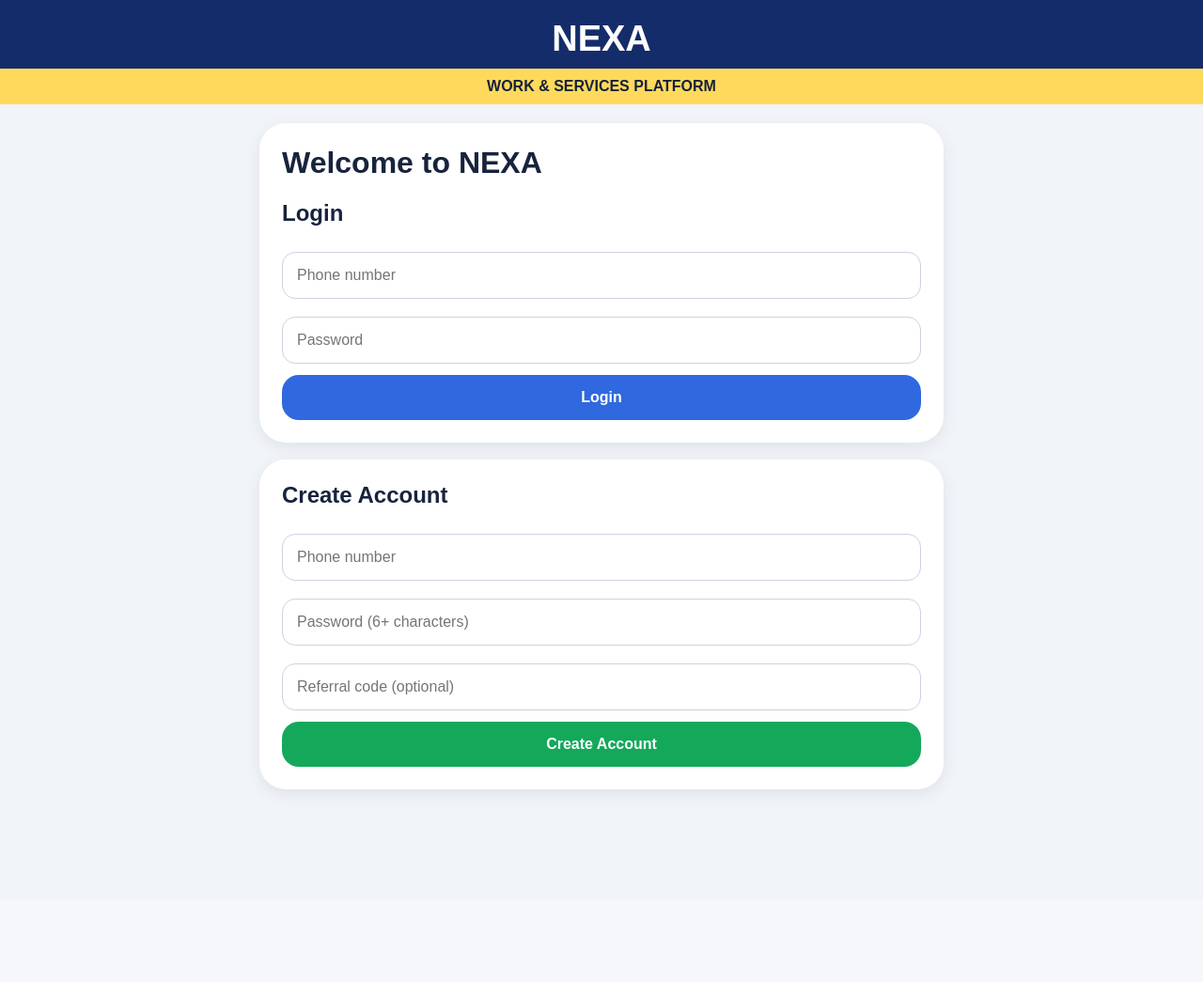
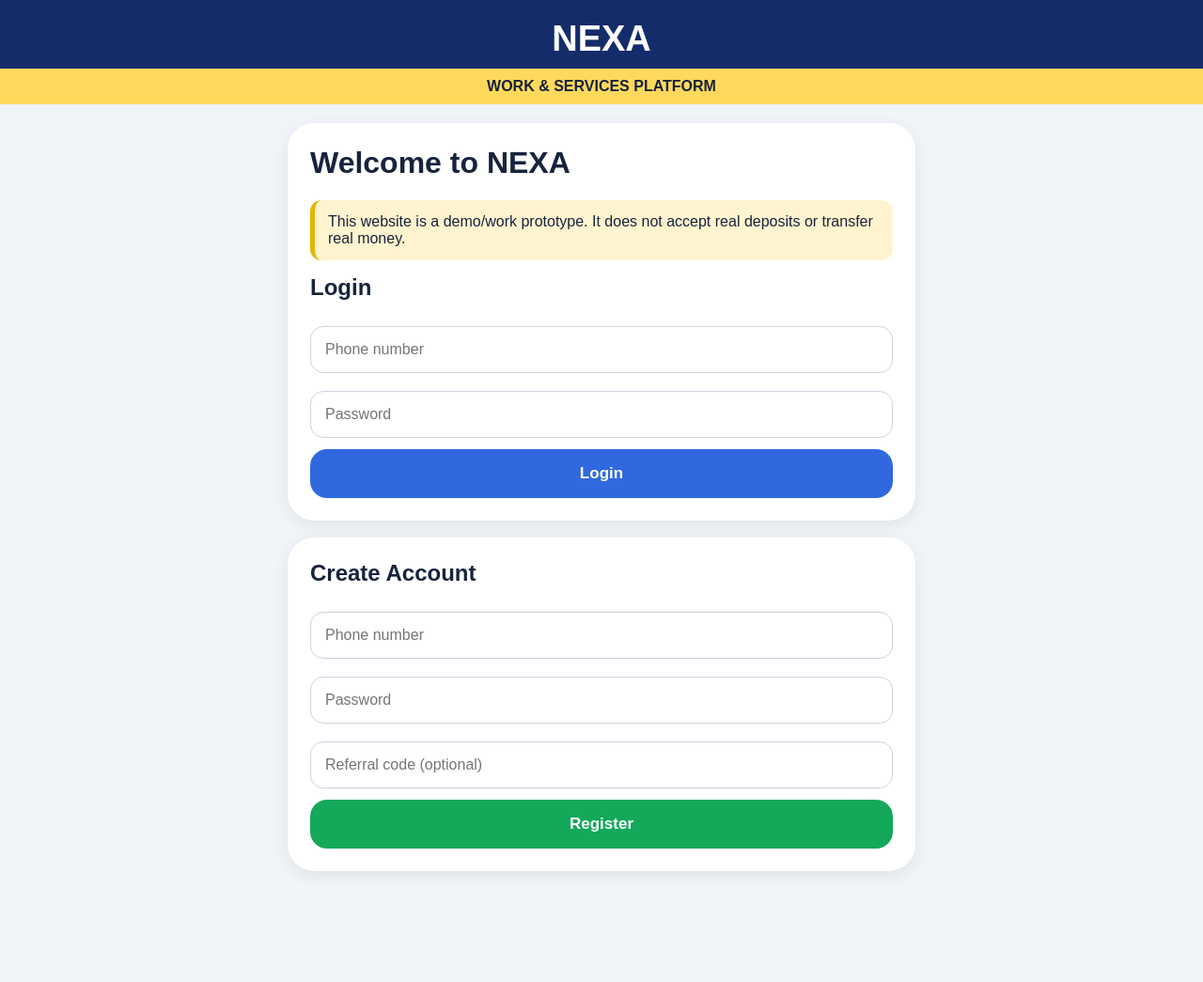
Before and after one commit to angesomgjohn-bot/direct-reward-demo, a Flask app: page / in a window 1280 px wide. Shown: the whole page at 94% size. Before the commit the page ends 847 px from the top, so only its background shows below. Run offline with Flask 3, Linux system fonts and the light colour scheme.

Commit message:
Update index.html

```diff
--- a/templates/index.html
+++ b/templates/index.html
@@ -5,27 +5,49 @@
 <meta name="viewport" content="width=device-width, initial-scale=1.0">
 <title>NEXA — Work & Services Platform</title>
 <style>
-*{box-sizing:border-box}body{margin:0;font-family:Arial,sans-serif;background:#f1f4f9;color:#18233d}
-.top{background:#142c69;color:#fff;text-align:center;padding:20px 10px 10px}.logo{font-size:38px;font-weight:900}
+*{box-sizing:border-box}
+body{margin:0;font-family:Arial,sans-serif;background:#f1f4f9;color:#18233d}
+.top{background:#142c69;color:#fff;text-align:center;padding:20px 10px 10px}
+.logo{font-size:38px;font-weight:900}
 .subtitle{background:#ffd95c;color:#17213a;padding:10px;margin:10px -10px -10px;font-weight:800}
-.container{max-width:760px;margin:auto;padding:20px 16px 100px}.card{background:#fff;border-radius:28px;padding:24px;margin-bottom:18px;box-shadow:0 5px 18px rgba(0,0,0,.08)}
-.balance{background:#17233a;color:#fff;text-align:center}.balance-number{color:#16d967;font-size:44px;font-weight:900;margin:12px 0}
-.grid{display:grid;grid-template-columns:1fr 1fr;gap:12px}button,.btn{display:block;width:100%;border:0;border-radius:18px;padding:15px;background:#2f68df;color:#fff;font-size:16px;font-weight:700;text-decoration:none;text-align:center;cursor:pointer}
-.green{background:#14a85b}.dark{background:#172d69}.yellow{background:#ffd95c;color:#17213a}.red{background:#e92835}.gray{background:#687386}
-.plan,.rowbox{border:1px solid #dce1e9;border-radius:22px;padding:18px;margin-top:14px}.price{font-size:32px;font-weight:900;margin:8px 0 16px}
-.task{background:#f0f3f8;border-radius:14px;padding:13px;margin:8px 0}.task-row{display:flex;align-items:center;justify-content:space-between;gap:10px}
-.small-btn{width:auto;padding:9px 13px;font-size:13px}input{width:100%;padding:15px;border:1px solid #ccd3df;border-radius:14px;margin:7px 0 12px;font-size:16px}
+.container{max-width:700px;margin:auto;padding:20px 16px 100px}
+.card{background:#fff;border-radius:28px;padding:24px;margin-bottom:18px;box-shadow:0 5px 18px rgba(0,0,0,.08)}
+.balance{background:#17233a;color:#fff;text-align:center}
+.balance-number{color:#16d967;font-size:44px;font-weight:900;margin:12px 0}
+.grid{display:grid;grid-template-columns:1fr 1fr;gap:12px}
+button,.btn{display:block;width:100%;border:0;border-radius:18px;padding:16px;background:#2f68df;color:#fff;font-size:17px;font-weight:700;text-decoration:none;text-align:center;cursor:pointer}
+.green{background:#14a85b}.dark{background:#172d69}.yellow{background:#ffd95c;color:#17213a}.red{background:#e92835}
+.plan{border:1px solid #dce1e9;border-radius:24px;padding:20px;margin-top:16px}
+.price{font-size:34px;font-weight:900;margin:8px 0}
+.reward{background:#e8f8ee;border-left:5px solid #14a85b;padding:14px;border-radius:12px;margin:12px 0;font-size:18px;font-weight:800}
+input{width:100%;padding:15px;border:1px solid #ccd3df;border-radius:14px;margin:7px 0 12px;font-size:16px}
 .notice{background:#fff4cf;border-left:5px solid #e4b500;padding:14px;border-radius:12px;margin-bottom:15px}
-.success{background:#e5f8ec;border-left:5px solid #14a85b;padding:14px;border-radius:12px;margin-bottom:15px}.error{background:#ffe8e8;border-left:5px solid #e92835;padding:14px;border-radius:12px;margin-bottom:15px}
-.history{border-bottom:1px solid #ddd;padding:13px 0}.status{font-weight:800}.pending{color:#b27a00}.approved,.paid{color:#0b8a46}.rejected{color:#c21d2a}
-.bottom{position:fixed;bottom:0;left:0;right:0;background:#fff;display:grid;grid-template-columns:repeat(4,1fr);border-top:1px solid #ddd;z-index:5}.bottom a{padding:12px 4px;text-align:center;color:#4b5260;text-decoration:none;font-size:13px}
-hr{border:0;border-top:1px solid #e5e8ee;margin:20px 0}h1,h2,h3{margin-top:0}.muted{color:#6b7280;font-size:14px}
-@media(max-width:500px){.grid{grid-template-columns:1fr 1fr}.balance-number{font-size:36px}.card{padding:20px}}
+.success{background:#e5f8ec;border-left:5px solid #14a85b;padding:14px;border-radius:12px;margin-bottom:15px}
+.error{background:#ffe5e5;border-left:5px solid #e92835;padding:14px;border-radius:12px;margin-bottom:15px}
+.history{border-bottom:1px solid #ddd;padding:13px 0}
+.bottom{position:fixed;bottom:0;left:0;right:0;background:#fff;display:grid;grid-template-columns:repeat(4,1fr);border-top:1px solid #ddd;z-index:5}
+.bottom a{padding:12px 4px;text-align:center;color:#4b5260;text-decoration:none;font-size:13px}
+h1,h2,h3{margin-top:0}
+@media(max-width:500px){.balance-number{font-size:38px}}
 </style>
 </head>
 <body>
-<div class="top"><div class="logo">NEXA</div><div class="subtitle">WORK & SERVICES PLATFORM</div></div>
+
+<div class="top">
+  <div class="logo">NEXA</div>
+  <div class="subtitle">WORK & SERVICES PLATFORM</div>
+</div>
+
 <div class="container">
+
+{% if not user %}
+
+<div class="card">
+  <h1>Welcome to NEXA</h1>
+  <div class="notice">
+    This website is a demo/work prototype. It does not accept real deposits
+    or transfer real money.
+  </div>
 
   {% with messages = get_flashed_messages(with_categories=true) %}
     {% for category, message in messages %}
@@ -33,12 +55,8 @@ hr{border:0;border-top:1px solid #e5e8ee;margin:20px 0}h1,h2,h3{margin-top:0}.mu
     {% endfor %}
   {% endwith %}
 
-{% if not user %}
-<div class="card">
-<h1>Welcome to NEXA</h1>
   <h2>Login</h2>
   <form method="POST" action="/login">
-<input type="hidden" name="_csrf" value="{{ csrf_token }}">
     <input name="phone" placeholder="Phone number" required>
     <input name="password" type="password" placeholder="Password" required>
     <button type="submit">Login</button>
@@ -48,15 +66,15 @@ hr{border:0;border-top:1px solid #e5e8ee;margin:20px 0}h1,h2,h3{margin-top:0}.mu
 <div class="card">
   <h2>Create Account</h2>
   <form method="POST" action="/register">
-<input type="hidden" name="_csrf" value="{{ csrf_token }}">
     <input name="phone" placeholder="Phone number" required>
-<input name="password" type="password" placeholder="Password (6+ characters)" required>
+    <input name="password" type="password" placeholder="Password" required>
     <input name="referral" placeholder="Referral code (optional)">
-<button class="green" type="submit">Create Account</button>
+    <button class="green" type="submit">Register</button>
   </form>
 </div>
 
 {% else %}
+
 <div class="card balance">
   <div>Available Wallet Balance</div>
   <div class="balance-number">{{ "%.2f"|format(user["balance"]) }} ETB</div>
@@ -64,8 +82,8 @@ hr{border:0;border-top:1px solid #e5e8ee;margin:20px 0}h1,h2,h3{margin-top:0}.mu
 </div>
 
 <div class="grid">
-<a class="btn" href="#plans">💼 Plans</a>
-<a class="btn green" href="#wallet">💰 Wallet</a>
+  <a class="btn" href="#plans">📋 Plans</a>
+  <a class="btn green" href="#deposit">💰 Deposit</a>
   <a class="btn" href="#tasks">📋 Tasks</a>
   <a class="btn dark" href="/referral">👥 Invite</a>
   <a class="btn green" href="#withdraw">💵 Withdraw</a>
@@ -74,119 +92,134 @@ hr{border:0;border-top:1px solid #e5e8ee;margin:20px 0}h1,h2,h3{margin-top:0}.mu
   <a class="btn red" href="/logout">Logout</a>
 </div>
 
-<div class="card" id="wallet">
+{% with messages = get_flashed_messages(with_categories=true) %}
+  {% for category, message in messages %}
+    <div class="{{ 'success' if category == 'success' else 'error' }}" style="margin-top:18px">{{ message }}</div>
+  {% endfor %}
+{% endwith %}
+
+<div class="card" id="plans">
+  <h2>Available Plans</h2>
+  <p>Select a plan based on the package amount and its daily reward.</p>
+
+  {% for plan in plans %}
+  <div class="plan">
+    <h2>{{ plan["name"] }}</h2>
+    <div class="price">{{ "{:,.0f}".format(plan["price"]) }} ETB</div>
+    <div class="reward">
+      Daily Reward: {{ "{:,.0f}".format(plan["daily_reward"]) }} ETB
+    </div>
+    <div class="notice">
+      Demo package. Plan activation/payment is handled according to the site's
+      verification flow.
+    </div>
+  </div>
+  {% endfor %}
+</div>
+
+<div class="card" id="deposit">
   <h2>💰 Deposit</h2>
-<p>Send the requested amount to the account shown below, then submit your transaction/reference number for verification.</p>
+  <p>Send the requested amount to the account shown below, then submit your
+     transaction/reference number for verification.</p>
+
   <div class="notice">
     <strong>{{ bank_name }}</strong><br>
-Account Name: {{ bank_account_name or "Set BANK_ACCOUNT_NAME in Render Environment Variables" }}<br>
-Account Number: {{ bank_account_number or "Set BANK_ACCOUNT_NUMBER in Render Environment Variables" }}
+    Account Name: {{ bank_account_name or "Set BANK_ACCOUNT_NAME in Render" }}<br>
+    Account Number: {{ bank_account_number or "Set BANK_ACCOUNT_NUMBER in Render" }}
   </div>
+
   <form method="POST" action="/deposit">
-<input type="hidden" name="_csrf" value="{{ csrf_token }}">
-<input name="amount" type="number" min="1" step="0.01" placeholder="Deposit amount (ETB)" required>
-<input name="reference" placeholder="Transaction / reference number" required>
-<button class="green" type="submit">Submit Deposit</button>
+    <input name="amount" type="number" min="1" step="0.01"
+           placeholder="Deposit amount (ETB)" required>
+    <input name="reference"
+           placeholder="Transaction / reference number" required>
+    <button class="green" type="submit">Submit Deposit for Verification</button>
   </form>
-
-<hr>
-<h3>Deposit History</h3>
-{% if deposits %}
-{% for d in deposits %}
-<div class="history">
-<strong>{{ "%.2f"|format(d["amount"]) }} ETB</strong> — {{ d["reference"] }}<br>
-<span class="status {{ d['status']|lower }}">{{ d["status"] }}</span>
-</div>
-{% endfor %}
-{% else %}<p class="muted">No deposits yet.</p>{% endif %}
 </div>
 
 <div class="card" id="withdraw">
   <h2>💵 Withdraw</h2>
-<p class="muted">Withdrawal requests are reviewed by the administrator. A 10% service fee is shown before submission.</p>
+  <p>Enter the amount and the bank account details for your withdrawal request.</p>
   <form method="POST" action="/withdraw">
-<input type="hidden" name="_csrf" value="{{ csrf_token }}">
-<input name="amount" type="number" min="1" step="0.01" placeholder="Amount (ETB)" required>
-<input name="account_number" placeholder="Your bank account number" required>
-<input name="account_name" placeholder="Account holder name" required>
-<button type="submit">Submit Withdrawal</button>
+    <input name="amount" type="number" min="1" step="0.01"
+           placeholder="Withdrawal amount (ETB)" required>
+    <input name="account_name" placeholder="Account name" required>
+    <input name="account_number" placeholder="Account number" required>
+    <button class="green" type="submit">Submit Withdrawal</button>
   </form>
-<h3>Withdrawal History</h3>
-{% if withdrawals %}
-{% for w in withdrawals %}
-<div class="history">
-<strong>{{ "%.2f"|format(w["amount"]) }} ETB</strong> — Net {{ "%.2f"|format(w["net_amount"]) }} ETB<br>
-<span class="status {{ w['status']|lower }}">{{ w["status"] }}</span>
-</div>
-{% endfor %}
-{% else %}<p class="muted">No withdrawals yet.</p>{% endif %}
-</div>
-
-<div class="card" id="plans">
-<h2>Available Plans</h2>
-<p class="muted">Choose a plan using your available wallet balance.</p>
-{% for plan in plans %}
-<div class="plan">
-<h2>{{ plan["name"] }}</h2>
-<div class="price">{{ "%.2f"|format(plan["price"]) }} ETB</div>
-{% for task_name, reward in plan["tasks"] %}
-<div class="task"><div class="task-row"><strong>{{ task_name }}</strong><span>{{ "%.2f"|format(reward) }} ETB</span></div></div>
-{% endfor %}
-<form method="POST" action="/start-plan/{{ plan['id'] }}">
-<input type="hidden" name="_csrf" value="{{ csrf_token }}">
-<button type="submit">Start {{ plan["name"] }}</button>
-</form>
-</div>
-{% endfor %}
 </div>
 
 <div class="card" id="tasks">
-<h2>My Tasks</h2>
-{% if tasks %}
-{% for task in tasks %}
-<div class="task">
-<div class="task-row">
-<div><strong>{{ task["task_name"] }}</strong><br><small>Plan {{ task["plan_id"] }}</small></div>
-<strong>{{ "%.2f"|format(task["reward"]) }} ETB</strong>
+  <h2>📋 Tasks</h2>
+  <p>Task management will appear here when tasks are assigned to your account.</p>
 </div>
-<br>
-{% if task["completed"] %}
-<button class="green" disabled>✓ Completed</button>
+
+<div class="card">
+  <h2>Deposit History</h2>
+  {% if deposits %}
+    {% for item in deposits %}
+      <div class="history">
+        <strong>{{ "%.2f"|format(item["amount"]) }} ETB</strong><br>
+        Reference: {{ item["reference"] }}<br>
+        Status: {{ item["status"] }}
+      </div>
+    {% endfor %}
   {% else %}
-<form method="POST" action="/complete-task/{{ task['id'] }}">
-<input type="hidden" name="_csrf" value="{{ csrf_token }}">
-<button type="submit">Complete Task</button>
-</form>
+    <p>No deposits submitted yet.</p>
   {% endif %}
 </div>
+
+<div class="card">
+  <h2>Withdrawal History</h2>
+  {% if withdrawals %}
+    {% for item in withdrawals %}
+      <div class="history">
+        <strong>{{ "%.2f"|format(item["amount"]) }} ETB</strong><br>
+        Net: {{ "%.2f"|format(item["net_amount"]) }} ETB<br>
+        Status: {{ item["status"] }}
+      </div>
     {% endfor %}
-{% else %}<p class="muted">No tasks yet. Start a plan first.</p>{% endif %}
+  {% else %}
+    <p>No withdrawals submitted yet.</p>
+  {% endif %}
 </div>
 
 <div class="card">
   <h2>History</h2>
   {% if history %}
     {% for item in history %}
-<div class="history"><strong>{{ item["action"] }}</strong><br>Amount: {{ "%.2f"|format(item["amount"]) }} ETB<br><small>{{ item["note"] or "" }}</small></div>
+      <div class="history">
+        <strong>{{ item["action"] }}</strong><br>
+        Amount: {{ "%.2f"|format(item["amount"]) }} ETB<br>
+        <small>{{ item["note"] }}</small>
+      </div>
     {% endfor %}
-{% else %}<p class="muted">No history yet.</p>{% endif %}
+  {% else %}
+    <p>No history yet.</p>
+  {% endif %}
 </div>
 
-{% if referral_link %}
 <div class="card">
-<h2>👥 Invite Friends</h2>
-<p>Your referral code: <strong>{{ user["referral_code"] }}</strong></p>
-<input value="{{ referral_link }}" readonly onclick="this.select()">
+  <h2>About NEXA</h2>
+  <p>NEXA is a work and services platform prototype for demonstrating
+     accounts, plans, deposits, withdrawals and wallet features.</p>
+  <div class="notice">
+    Demo mode: no guaranteed investment returns or real-money transfer is
+    processed by this prototype.
   </div>
-{% endif %}
+</div>
 
 {% endif %}
 </div>
 
 {% if user %}
 <div class="bottom">
-<a href="/">🏠<br>Home</a><a href="#wallet">💰<br>Wallet</a><a href="#tasks">📊<br>Tasks</a><a href="/referral">👤<br>My</a>
+  <a href="/">🏠<br>Home</a>
+  <a href="#deposit">💰<br>Wallet</a>
+  <a href="#tasks">📊<br>Tasks</a>
+  <a href="/referral">👤<br>My</a>
 </div>
 {% endif %}
+
 </body>
   </html>
```
Lines whose indentation alone changed are shown as unchanged.
